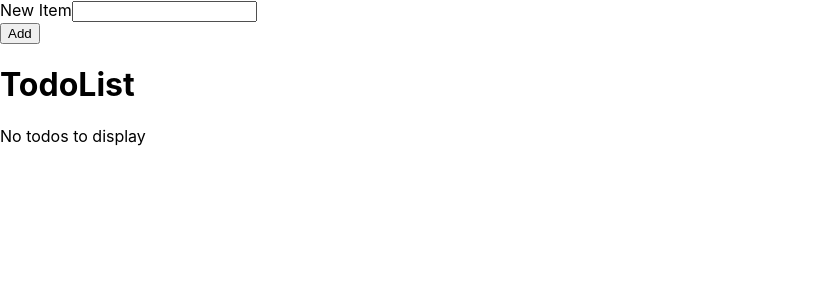
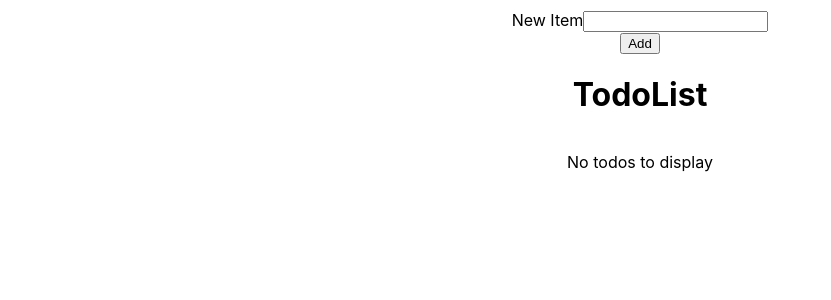
Before and after one commit to BenjaminBoisedu/React-cours, a React (Create React App) app: page / in a window 1280 px wide. Shown: the top 300 px of the page, without its empty margins (0-831 px from the left). Built offline with nearby package versions, Linux system fonts and the light colour scheme.

Commit message:
End TodoList

```diff
--- a/src/App.css
+++ b/src/App.css
@@ -1,3 +1,9 @@
 .App {
+  margin: 0 auto;
+  max-width: 400px;
+  padding: 10px;
   text-align: center;
+  display: flex;
+  flex-direction: column;
+  align-items: center;
 }
--- a/src/App.jsx
+++ b/src/App.jsx
@@ -48,11 +48,11 @@ function App() {
   }
 
   return (
-    <>
+    <div className="App">
       <NewTodoForm onSubmit={addTodo} />
       <h1>TodoList</h1>
       <TodoList todos={todos} toggleTodo={toggleTodo} deleteTodo={deleteTodo} />
-    </>
+    </div>
   );
 }
 
```
